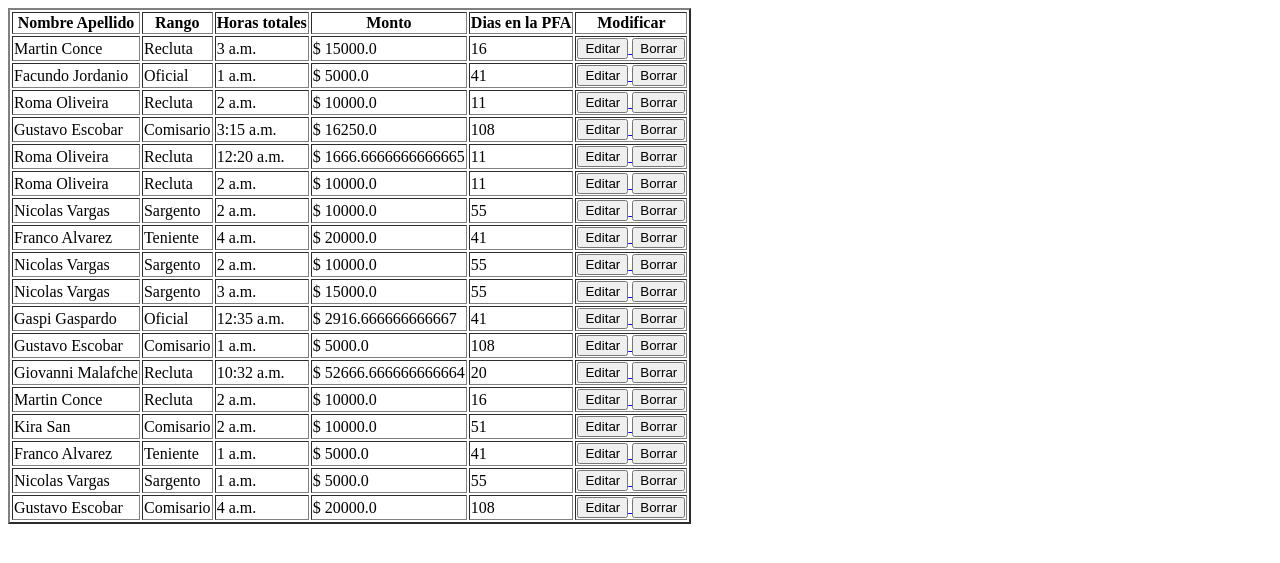
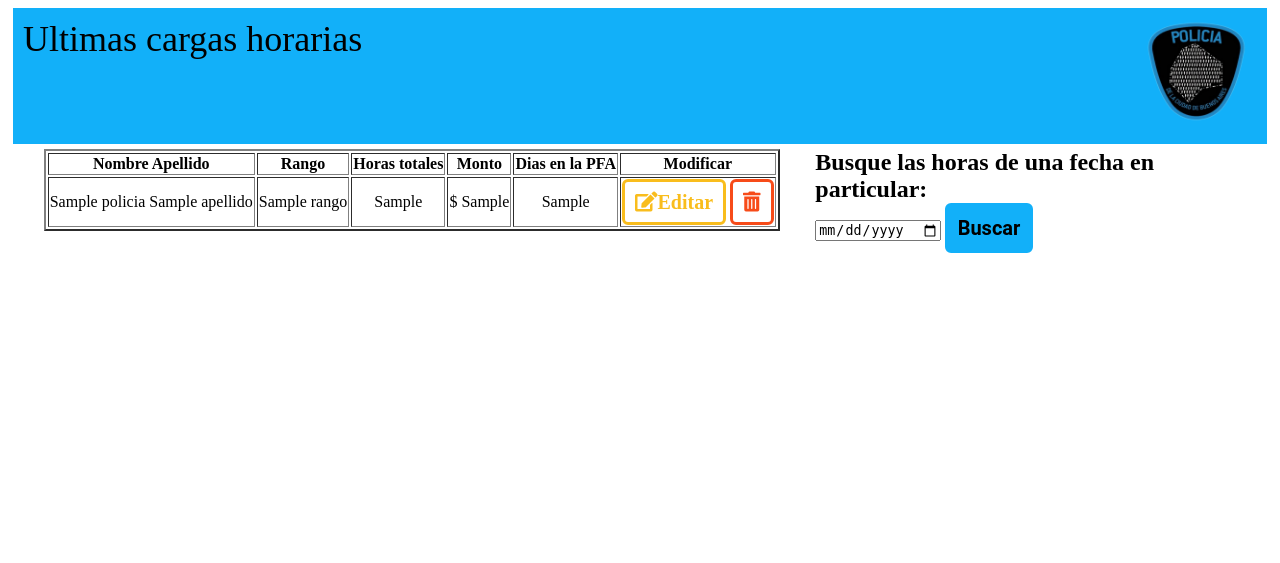
Before and after one commit to TomiGW/app-PFA, a Django app: template pfa/pfaFichaje/templates/pfaHtml/horariosTemplates/ultimas_cargas_horarias.html in a window 1280 px wide. Shown: the top 563 px of the page. Run offline with Django 3.2, Linux system fonts and the light colour scheme; data comes from the database, SQL or seed files in the repository; the template is opened without the code that fills it: values that come from a table or form of the project are taken from there, most other values are stand-ins (such as "Sample title", 1, 10 or a date in 2020); parts of the project's set-up code (start-up, migrations or seed data) failed here and were passed over; some libraries are stand-ins or nearby versions.

Commit message:
Cambios esteticos y filtro fecha

```diff
--- a/pfa/pfaFichaje/models.py
+++ b/pfa/pfaFichaje/models.py
@@ -33,7 +33,7 @@
 class CargaHorarias(models.Model): # Modelo para cargar las horas
 	policia = models.ForeignKey('Policias', on_delete=models.CASCADE) # Pide un oficial
 	horas_totales= models.TimeField() # Se ingresa las horas totales
-	fecha_Carga= timezone.now()
+	fecha_Carga= models.DateField(default=date.today)
 	dinero_Extra = models.IntegerField(blank=True, default=0)
 
 	def __str__(self):
--- a/pfa/pfaFichaje/static/css/base.css
+++ b/pfa/pfaFichaje/static/css/base.css
@@ -12,6 +12,11 @@
   display: grid;
   grid-template-columns: 150px 160px 150px auto;
   grid-template-rows: 100px;
+}
+
+a{
+  text-decoration: none;
+  color: black;
 }
 
 li.Izquierdo {
--- /dev/null
+++ b/pfa/pfaFichaje/static/css/editar.css
@@ -0,0 +1,43 @@
+.Escudo{
+	float: right;
+}
+
+li.Izquierdo {
+  float: left;
+}
+
+ul.menu {
+  list-style-type: none;
+  text-align: center;
+  text-decoration-color: black;
+  font:bold Helvetica;
+  font-size: 36px;
+  margin: 5px;
+  padding: 10px;
+  overflow: hidden;
+  background-color: #12b0f9;
+}
+
+.centerdiv1{
+ position: absolute;
+ border: solid;
+ border-color: #12B0F9;
+ border-width: 3px;
+ border-radius: 7px;
+ top: 50%;
+ left: 50%;
+ transform: translate(-50%, -50%);
+ box-shadow: 0 1px 6px rgba(0, 0, 0, 0.12), 0 1px 4px rgba(0, 0, 0, 0.24);
+ padding: 50px;
+}
+
+.botones{
+  padding: 10px;
+  font-family:Roboto;
+  font-weight: bold;
+  font-size: 20px;
+  color: #000000;
+  background-color: #12B0F9;
+  border-radius: 6px;
+  border: 3px solid #12B0F9;
+}
--- a/pfa/pfaFichaje/static/css/horarios-css/base.css
+++ b/pfa/pfaFichaje/static/css/horarios-css/base.css
@@ -12,3 +12,37 @@
 .elementos-botonera{
 	margin: 15px;
 }
+
+.edit{
+  padding: 10px;
+  font-size: 20px;
+  color: #f9bd1d;
+  border-radius: 6px;
+  border: 3px solid #f9bd1d;
+}
+
+.delete{
+  padding: 10px;
+  font-size: 20px;
+  color: #f74b19;
+  border: 3px solid #f74b19;
+  border-radius: 6px;
+}
+
+.edit:hover{
+  padding: 10px;
+  font-size: 20px;
+  color: #ffffff;
+  background-color: #f9bd1d;
+  border-radius: 6px;
+  border: 3px solid #f9bd1d;
+}
+
+.delete:hover{
+  padding: 10px;
+  font-size: 20px;
+  color: #ffffff;
+  background-color: #f74b19;
+  border-radius: 6px;
+  border: 3px solid #f74b19;
+}
--- a/pfa/pfaFichaje/templates/pfaHtml/horariosTemplates/ultimas_cargas_horarias.html
+++ b/pfa/pfaFichaje/templates/pfaHtml/horariosTemplates/ultimas_cargas_horarias.html
@@ -5,10 +5,20 @@
 
 	<head>
 		<title> Ultimas cargas horarias </title>
-		<link rel="stylesheet" href="{% static 'css/base.css' %}">
-	</head>
+		<link rel="stylesheet" href="{% static 'css/editar.css' %}">
+		<link rel="stylesheet" href="{% static 'css/horarios-css/base.css' %}">
 
-	<body>
+		<link rel="stylesheet" href="https://use.fontawesome.com/releases/v5.8.1/css/all.css" integrity="sha384-50oBUHEmvpQ+1lW4y57PTFmhCaXp0ML5d60M1M7uH2+nqUivzIebhndOJK28anvf" crossorigin="anonymous">
+
+		<script type="text/javascript">
+			function abrirVentana(url, config){
+				window.open(
+			    	url,
+			    	'',
+			    	config
+		   		)
+			}
+		</script>
 
 		<script>
 		    window.onunload = refreshParent;
@@ -16,7 +26,30 @@
 		        window.opener.location.reload();
 		    }
 		</script>
+	</head>
 
+	<body>
+
+		   <ul class="menu">
+            <img class="Escudo" style="width: 123px;height: 116px;" src="/static/imagenes/Escudo_PFA.png">
+            <li class="Izquierdo">Ultimas cargas horarias </li>
+        </ul>
+
+        <div style="float: right;">
+			<div style="font: bold Helvetica; font-size: 24px; width:80%;">
+				<b >Busque las horas de una fecha en particular:</b>
+			</div>
+			<form method="get">
+				<div class="input-group col-md-12">
+					<input type="date" name="fecha" >
+					<span class="input-group-list">
+						<button type="sumbit" class="botones"> Buscar</button>
+					</span>
+				</div>
+			</form>
+		</div>
+
+		<div>
 		    <table class="tabla_separada" border="2">
 
 		    	<tbody>
@@ -38,12 +71,10 @@
 				    	<td> {{carga.policia.dias_PFA}}</td>
 				    	<td>
 
-			    		<a href="{% url 'editar_hora' pk=carga.pk %}">
-			    			<button type="button" class="boton_edit"> Editar </button>
-			    		</a>
+				    		<i class="fas fa-edit edit" onclick= "return abrirVentana('{%url 'editar_hora' pk=carga.pk %}', 'width=719,height=625,left=350,top=50,toolbar=yes');">Editar</i>
 
 				    		<a href="{% url 'borrar_hora' pk=carga.pk %}">
-			    			<button type="button-borrar" class="boton_delete" > Borrar </button>
+				    			<i class="fas fa-trash-alt delete"></i>
 				    		</a>
 				    	</td>
 				    </tr>
@@ -51,6 +82,7 @@
 				    {% endfor %}
 		    	</tbody>
 	    	</table>
+	    </div>
 
 	</body>
 </html>
```
Also changed, not shown: pfa/pfaFichaje/templates/pfaHtml/base.html (+19 -0 lines), pfa/pfaFichaje/templates/pfaHtml/horariosTemplates/editar_hora.html (+15 -1 lines), pfa/pfaFichaje/templates/pfaHtml/horariosTemplates/informacion.html (+17 -8 lines), pfa/pfaFichaje/templates/pfaHtml/horariosTemplates/nueva_carga_horaria.html (+10 -2 lines), pfa/pfaFichaje/templates/pfaHtml/policiaTemplates/editar_policia.html (+9 -2 lines), pfa/pfaFichaje/templates/pfaHtml/policiaTemplates/nuevo_policia.html (+13 -2 lines), pfa/pfaFichaje/templates/pfaHtml/policiaTemplates/policias.html (+3 -9 lines), pfa/pfaFichaje/views.py (+10 -2 lines). Lines whose indentation alone changed are shown as unchanged.
